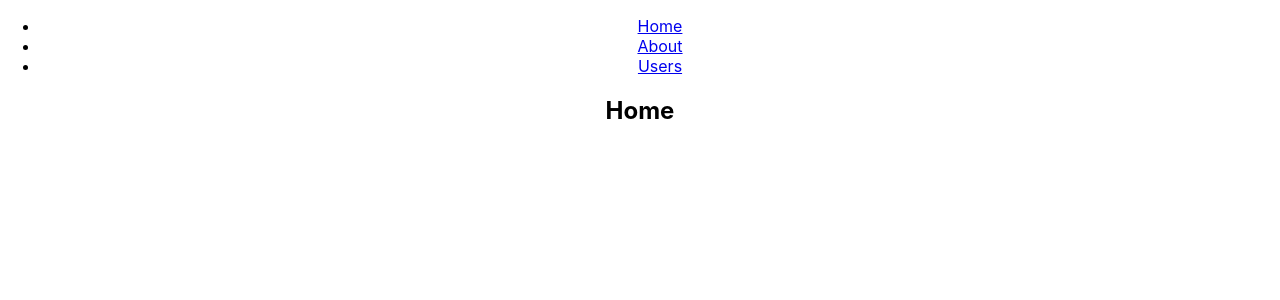
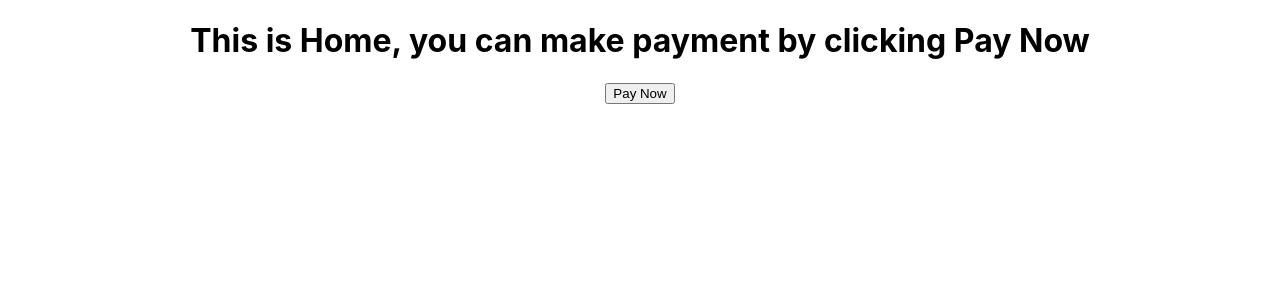
Before and after one commit to recentfahim/paypal-integration-frontend, a React (Create React App) app: page / in a window 1280 px wide. Shown: the top 300 px of the page. Built offline with nearby package versions, Linux system fonts and the light colour scheme.

Commit message:
page added with create order request

```diff
--- a/package.json
+++ b/package.json
@@ -6,7 +6,10 @@
     "@testing-library/jest-dom": "^4.2.4",
     "@testing-library/react": "^9.5.0",
     "@testing-library/user-event": "^7.2.1",
+    "axios": "^0.19.2",
+    "bootstrap": "^4.5.0",
     "react": "^16.13.1",
+    "react-bootstrap": "^1.0.1",
     "react-dom": "^16.13.1",
     "react-router-dom": "^5.2.0",
     "react-scripts": "3.4.1"
--- a/src/App.js
+++ b/src/App.js
@@ -4,33 +4,23 @@ import {
     BrowserRouter as Router,
     Switch,
     Route,
-    Link
 } from "react-router-dom";
+import PaymentCanceled from "./components/payment_cancel";
+import Home from "./components/Home";
+import PaymentSuccess from "./components/payment_successful";
+
 
 function App() {
     return (
         <div className="App">
             <Router>
                 <div>
-                    <nav>
-                        <ul>
-                            <li>
-                                <Link to="/">Home</Link>
-                            </li>
-                            <li>
-                                <Link to="/about">About</Link>
-                            </li>
-                            <li>
-                                <Link to="/users">Users</Link>
-                            </li>
-                        </ul>
-                    </nav>
                     <Switch>
-                        <Route path="/about">
-                            <About/>
+                        <Route path="/payment-successful">
+                            <PaymentSuccess/>
                         </Route>
-                        <Route path="/users">
-                            <Users/>
+                        <Route path="/payment-cancel">
+                            <PaymentCanceled/>
                         </Route>
                         <Route path="/">
                             <Home/>
@@ -43,15 +33,3 @@ function App() {
 }
 
 export default App;
-
-function Home() {
-    return <h2>Home</h2>;
-}
-
-function About() {
-    return <h2>About</h2>;
-}
-
-function Users() {
-    return <h2>Users</h2>;
-}
--- /dev/null
+++ b/src/Config.js
@@ -0,0 +1 @@
+export const API_ROOT = 'http://127.0.0.1:8000/api/v1';
--- /dev/null
+++ b/src/components/Home.js
@@ -0,0 +1,41 @@
+import React, {Fragment} from 'react';
+import axios from 'axios';
+import {API_ROOT} from "../Config";
+import { Button } from 'react-bootstrap';
+
+
+class Home extends React.Component {
+    constructor(props) {
+        super(props);
+        this.state = {
+            order_id: null,
+            payment_link: null,
+        };
+        this.onPayClick = this.onPayClick.bind(this);
+    }
+        onPayClick=()=>{
+            axios.get(`${API_ROOT}/create-order/?format=json`).then(res => {
+               window.location = res.data.payment_link;
+            }).catch(error => {
+                console.log(error)
+            });
+        }
+
+
+
+    render() {
+        return (
+            <Fragment>
+                <div className="container-fluid">
+                    <h1>This is Home, you can make payment by clicking Pay Now</h1>
+                    <div>
+                        <Button variant="primary" onClick={this.onPayClick}>Pay Now</Button>
+                    </div>
+                </div>
+            </Fragment>
+        );
+    }
+
+}
+
+export default Home;
--- /dev/null
+++ b/src/components/payment_cancel.js
@@ -0,0 +1,26 @@
+import React, {Fragment} from 'react';
+
+class PaymentCanceled extends React.Component {
+    constructor(props) {
+        super(props);
+        this.state = {
+            message: null
+        }
+    }
+
+    componentDidMount() {
+
+    }
+
+    render() {
+        return (
+            <Fragment>
+                <div className="container-fluid card-height">
+                    <h4>PaymentCanceled</h4>
+                </div>
+            </Fragment>
+        );
+    }
+}
+
+export default PaymentCanceled;
--- /dev/null
+++ b/src/components/payment_successful.js
@@ -0,0 +1,26 @@
+import React, {Fragment} from 'react';
+
+class PaymentSuccess extends React.Component {
+    constructor(props) {
+        super(props);
+        this.state = {
+            message: null
+        }
+    }
+
+    componentDidMount() {
+
+    }
+
+    render() {
+        return (
+            <Fragment>
+                <div className="container-fluid card-height">
+                    <h4>Payment successfull</h4>
+                </div>
+            </Fragment>
+        );
+    }
+}
+
+export default PaymentSuccess;
```
Also changed, not shown: 1 other file (tests, documents, lock files or other folders).
